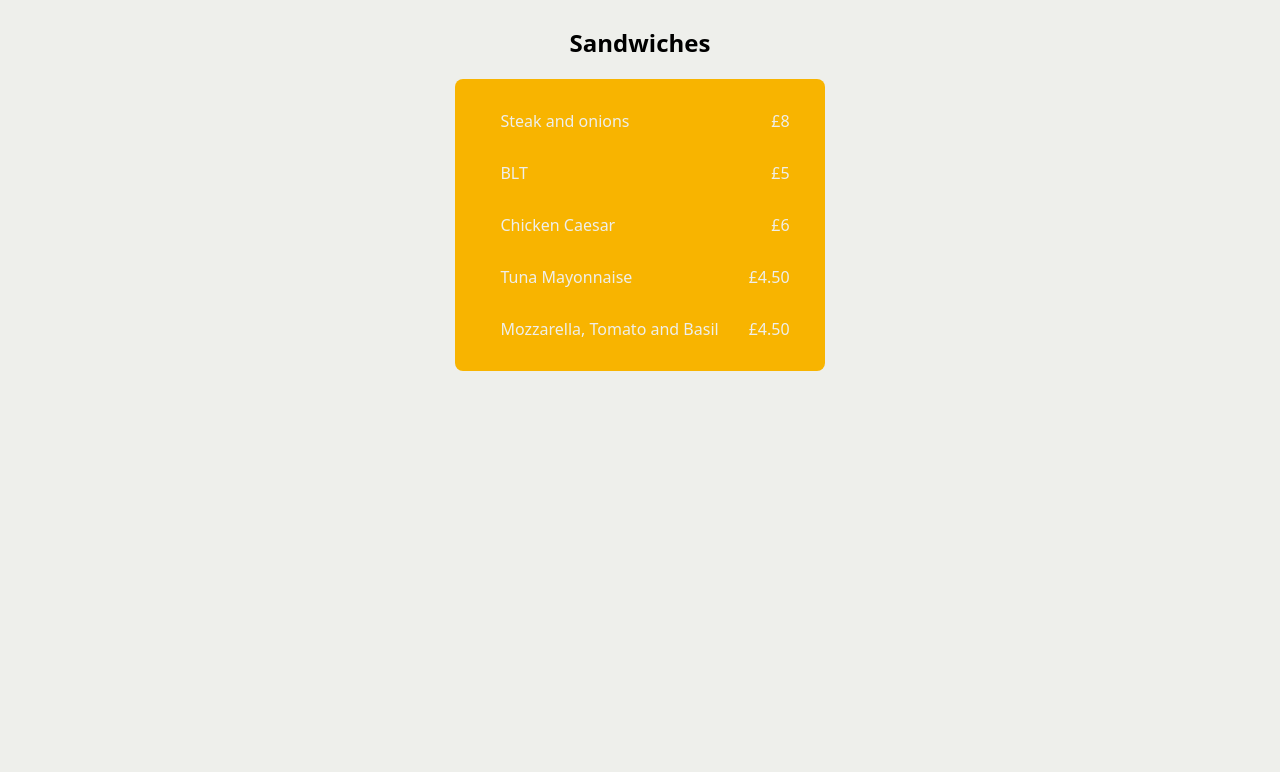
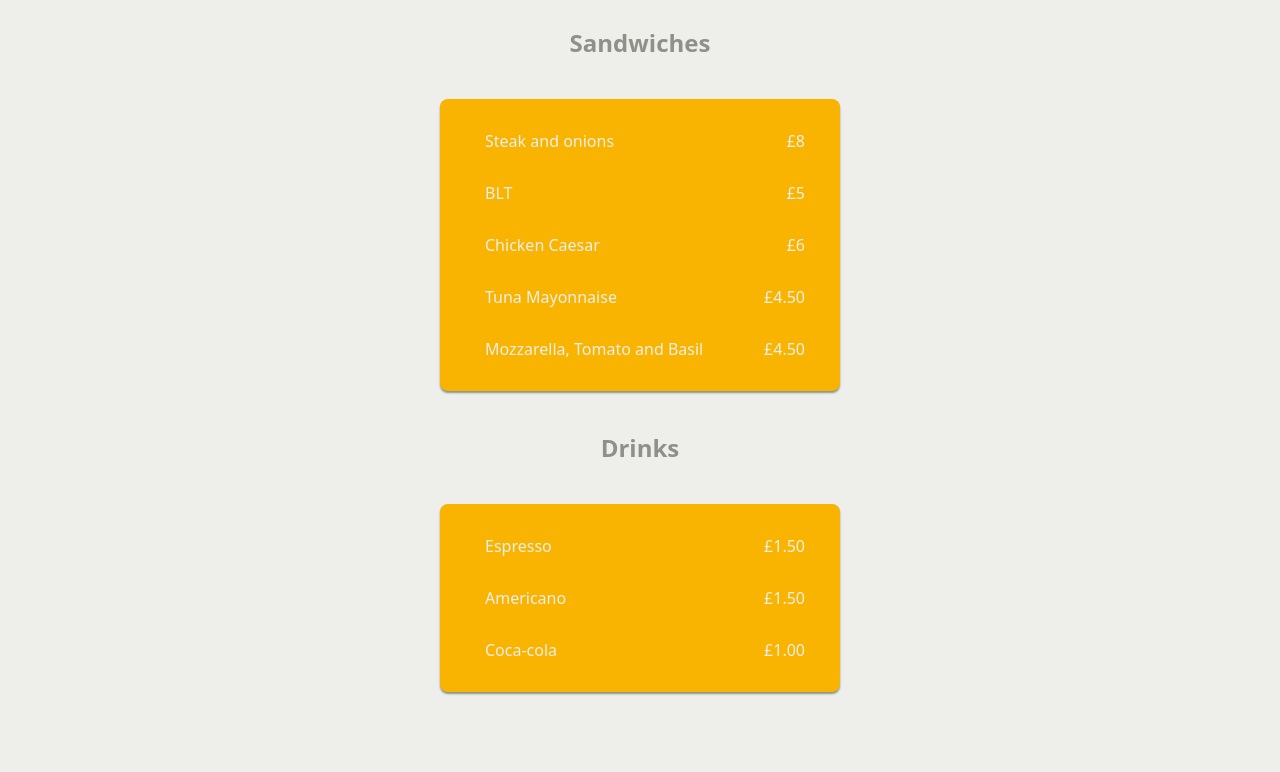
Before and after one commit to mtehalliday/Restaurant-page, a website built with webpack: page dist/index.html in a window 1280 px wide. Shown: the part 104-876 px from the top of the page. Before the commit the page ends 800 px from the top, so only its background shows below. Built offline with nearby package versions, Linux system fonts and the light colour scheme; files whose address does not match are found by name.

Commit message:
Add drinks menu, fix margins and shadow on menus

```diff
--- a/src/menu.js
+++ b/src/menu.js
@@ -56,7 +56,43 @@ const drawMenu = () => {
     menuHolder.appendChild(sandwiches);
     menuHolder.appendChild(sandwich_div);
 
+    const drinkHolder = document.createElement('div');
+    drinkHolder.classList.add('drinkholder');
+    const drinklist = document.createElement('ul');
+
+    const espresso = document.createElement('li');
+    espresso.textContent = "Espresso";
+    const espresso_price = document.createElement('span');
+    espresso_price.textContent = "£1.50";
+    espresso.appendChild(espresso_price);
+
+    const americano = document.createElement('li');
+    americano.textContent = "Americano";
+    const americano_price = document.createElement('span');
+    americano_price.textContent = "£1.50";
+    americano.appendChild(americano_price);
+
+    const coke = document.createElement('li');
+    coke.textContent = "Coca-cola";
+    const coke_price = document.createElement('span');
+    coke_price.textContent = "£1.00";
+    coke.appendChild(coke_price);
+
+    drinklist.appendChild(espresso);
+    drinklist.appendChild(americano);
+    drinklist.appendChild(coke);
+
+    drinkHolder.appendChild(drinklist);
+
+    const drinks = document.createElement('h2');
+    drinks.classList.add("sub-head");
+    drinks.textContent = "Drinks";
+    menuHolder.appendChild(drinks);
+
+
+    menuHolder.appendChild(drinkHolder);
     content.appendChild(menuHolder);
+    //content.appendChild(drinkHolder);
 
 }
 
--- a/src/styles.css
+++ b/src/styles.css
@@ -14,6 +14,10 @@ div#content {
     margin: 0;
     padding: 0;
 
+}
+
+h1, h2, h2 {
+    color: var(--nav-color);
 }
 
 .navbar {
@@ -86,9 +90,16 @@ header .tabs li img {
     margin-left: auto;
 }
 
-.menuholder .sandwiches {
+.menuholder .sandwiches, .drinkholder {
     background-color: var(--menu-color);
     color: var(--bg-color);
     border-radius: 8px;
+    width: 400px;
+    margin: 20px 0;
+    box-shadow: 0 2px 2px 0 var(--nav-color);
 
 }
+
+.menuholder .drinkholder {
+    margin-bottom: 80px;
+}
```
Also changed, not shown: dist/main.js.
